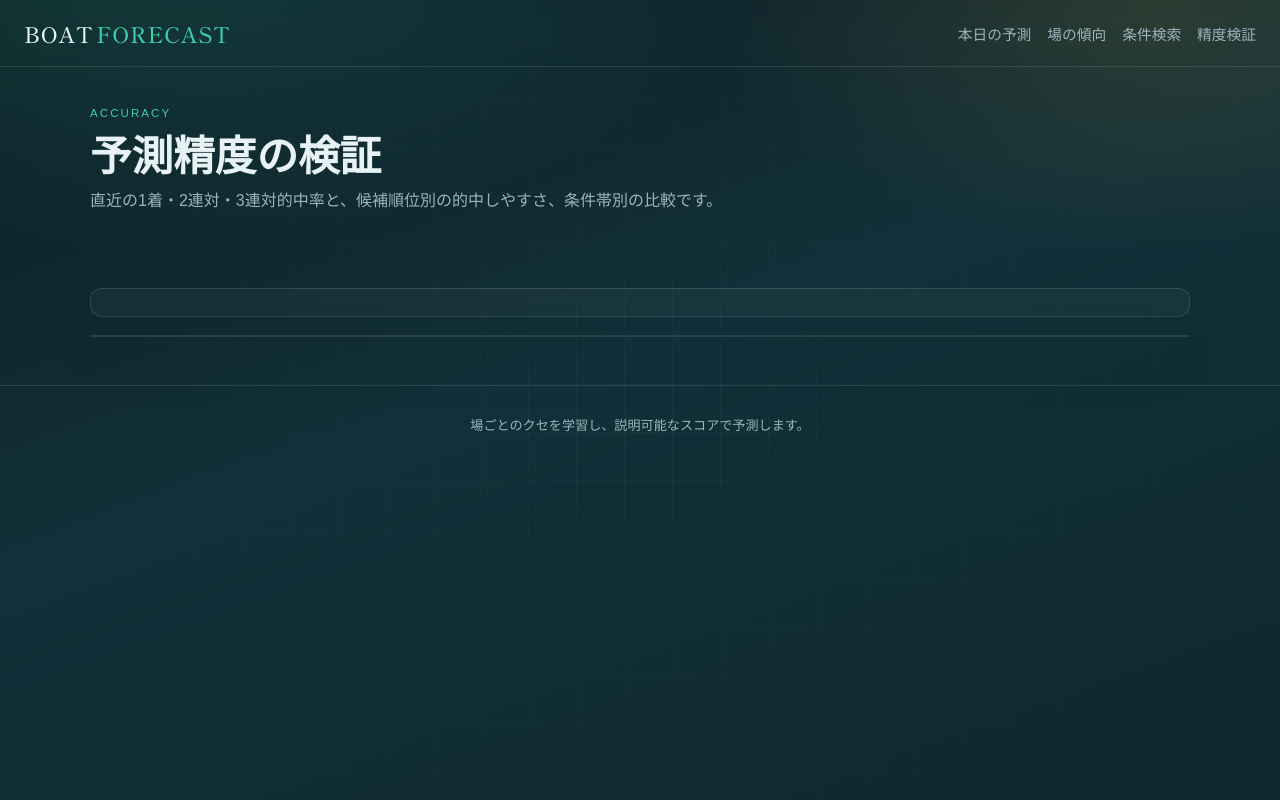
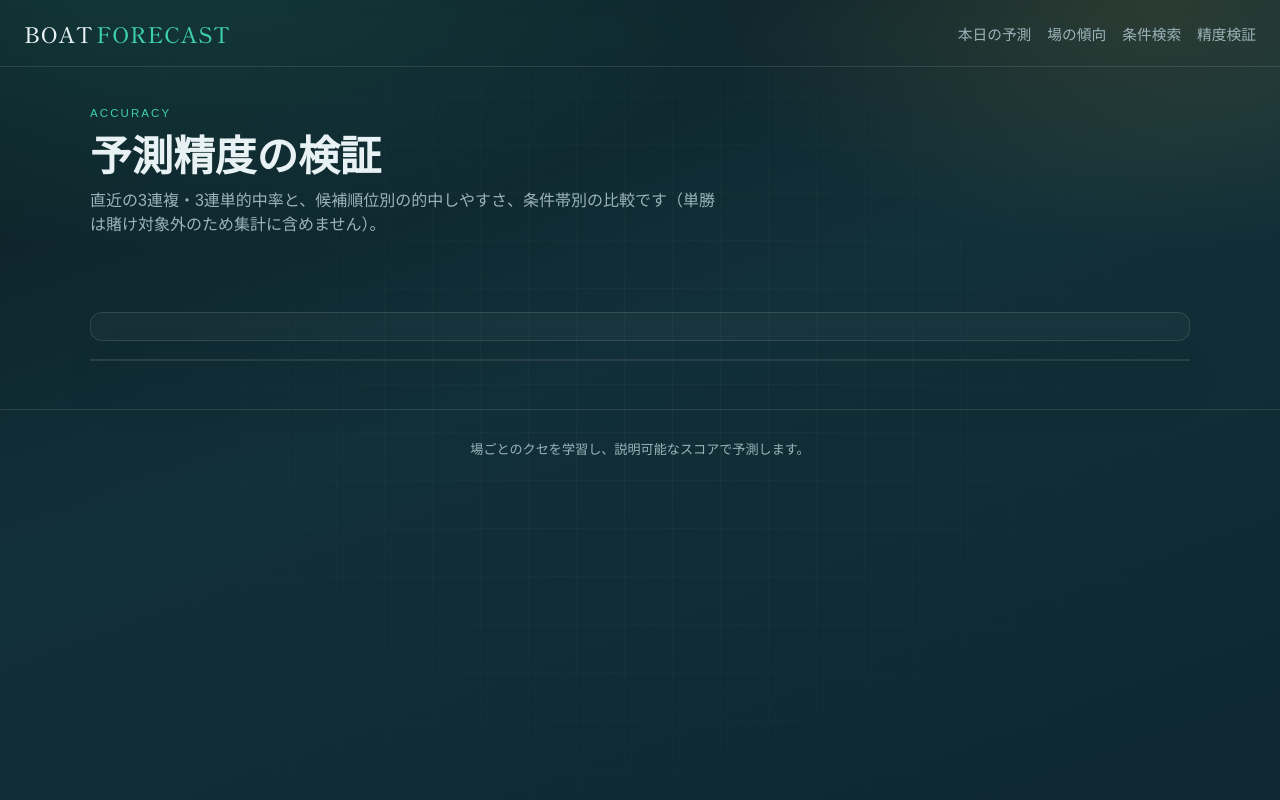
Before and after one commit to syuppi/syuppi-kyotei, a Python web app: template src/boatrace/web/templates/accuracy.html in a window 1280 px wide. Run offline with Jinja, Linux system fonts and the light colour scheme; the template is opened without the code that fills it, so the values that code supplies are empty; some web fonts are replaced.

Commit message:
Count hits as 3連複 or 3連単 only, excluding win
Single-win matches remain visible as reference but no longer count
toward combo hit stats, filters, reviews, or integrity audit rates.

```diff
--- a/src/boatrace/prediction/integrity_audit.py
+++ b/src/boatrace/prediction/integrity_audit.py
@@ -189,9 +189,10 @@ def audit_predictions(
             "win_rate": sum(int(x["hit_win"]) for x in items) / n,
             "trio_rate": sum(int(x["hit_trio"]) for x in items) / n,
             "trifecta_rate": sum(int(x["hit_tf"]) for x in items) / n,
+            "combo_any_rate": sum(int(x["any_hit"]) for x in items) / n,
             "any_rate": sum(int(x["any_hit"]) for x in items) / n,
             "confident_n": sum(int(x["is_confident"]) for x in items),
-            "confident_any_rate": (
+            "confident_combo_any_rate": (
                 sum(int(x["any_hit"]) for x in items if x["is_confident"])
                 / max(1, sum(int(x["is_confident"]) for x in items))
             ),
--- a/src/boatrace/web/static/app.js
+++ b/src/boatrace/web/static/app.js
@@ -383,7 +383,9 @@ function hitFlags(item, wins, sps, sts) {
     hitWin: rawWin,
     hitTrio: rawTrio,
     hitTf: rawTf,
-    anyHit: rawWin || rawTrio || rawTf,
+    // 賭け対象: 3連複 or 3連単のみ
+    anyHit: rawTrio || rawTf,
+    comboHit: rawTrio || rawTf,
     unverifiable: false,
     timingStatus: timing.status,
     timingMessage: timing.message,
@@ -419,7 +421,7 @@ function filterAndSortPrepared(prepared) {
     return true;
   });
 
-  const score = (h) => (h.hitTf ? 4 : 0) + (h.hitTrio ? 2 : 0) + (h.hitWin ? 1 : 0);
+  const score = (h) => (h.hitTf ? 4 : 0) + (h.hitTrio ? 2 : 0);
   rows.sort((a, b) => {
     if (sort === "confidence") {
       const ca = Number(a.item.confidence_score ?? a.item.confidence?.score ?? 0);
@@ -859,7 +861,7 @@ function renderPredictions() {
     <div class="stat"><div class="label">表示中</div><div class="value">${filtered.length}</div></div>
     <div class="stat"><div class="label">自信あり</div><div class="value">${confidentRows.length}<span class="sub"> / ${prepared.length}</span></div></div>
     <div class="stat"><div class="label">自信あり3連複</div><div class="value">${confidentTrio}<span class="sub"> / ${confidentSettled.length || 0}</span></div></div>
-    <div class="stat"><div class="label">的中（いずれか）</div><div class="value">${hitAny}<span class="sub"> / ${settled}</span></div></div>
+    <div class="stat"><div class="label">的中（3連複/3連単）</div><div class="value">${hitAny}<span class="sub"> / ${settled}</span></div></div>
     <div class="stat"><div class="label">3連複 / 3連単的中</div><div class="value">${hitTrio} / ${hitTf}</div></div>
     ${unverifiableN ? `<div class="stat"><div class="label">的中除外</div><div class="value">${unverifiableN}<span class="sub">R</span></div></div>` : ""}
     <div class="stat"><div class="label">穴候補あり</div><div class="value">${upsetCount}</div></div>
@@ -931,7 +933,9 @@ function renderPredictions() {
       const ev = t.ev != null ? Number(t.ev) : null;
       let mark = "";
       if (hits.hasResult && !hits.unverifiable) {
-        if (kind === "win" && Number(t.combo?.[0]) === Number(item.result.rank1)) mark = ' <span class="badge hit">的中</span>';
+        if (kind === "win" && Number(t.combo?.[0]) === Number(item.result.rank1)) {
+          mark = ' <span class="badge">単勝一致</span>';
+        }
         if (kind === "trio") {
           const trueTop3 = [item.result.rank1, item.result.rank2, item.result.rank3];
           const set = new Set((t.combo || []).map(Number));
@@ -1023,7 +1027,7 @@ function renderPredictions() {
         </div>`;
       }
       return `<div class="meta">結果: ${item.result.rank1}-${item.result.rank2}-${item.result.rank3}${kim}
-        <span class="badge ${hits.hitWin ? "hit" : "upset"}">${hits.hitWin ? "単勝的中" : "単勝外れ"}</span>
+        <span class="badge ${hits.hitWin ? "" : "upset"}">${hits.hitWin ? "単勝一致" : "単勝外れ"}</span>
         <span class="badge ${hits.hitTrio ? "hit" : "upset"}">${hits.hitTrio ? "3連複的中" : "3連複外れ"}</span>
         <span class="badge ${hits.hitTf ? "hit" : "upset"}">${hits.hitTf ? "3連単的中" : "3連単外れ"}</span>
       </div>`;
@@ -1054,7 +1058,7 @@ function renderPredictions() {
       </div>`;
     })();
 
-    const hitClass = hits.hitTf ? "is-tf-hit" : hits.hitTrio ? "is-trio-hit" : hits.hitWin ? "is-win-hit" : "";
+    const hitClass = hits.hitTf ? "is-tf-hit" : hits.hitTrio ? "is-trio-hit" : "";
 
     return `
       <article class="race ${hitClass} ${compact ? "compact" : ""}" style="animation-delay:${Math.min(idx, 12) * 0.03}s">
@@ -1135,10 +1139,9 @@ async function bootAccuracy() {
   const summary = await jget("/api/accuracy/summary?days=30");
   document.getElementById("acc-summary").innerHTML = `
     <div class="stat"><div class="label">対象レース</div><div class="value">${summary.n_races}</div></div>
-    <div class="stat"><div class="label">単勝(〜3候補)</div><div class="value">${pct(summary.win_rate)}</div></div>
-    <div class="stat"><div class="label">2連対的中率</div><div class="value">${pct(summary.quinella_rate)}</div></div>
     <div class="stat"><div class="label">3連複(〜3候補)</div><div class="value">${pct(summary.trio_rate)}</div></div>
     <div class="stat"><div class="label">3連単(〜3候補)</div><div class="value">${pct(summary.trifecta_rate || 0)}</div></div>
+    <div class="stat"><div class="label">単勝(参考)</div><div class="value">${pct(summary.win_rate)}</div></div>
   `;
   const rankStats = await loadTicketRankStats();
   const panel = document.getElementById("acc-ticket-ranks");
@@ -1170,7 +1173,7 @@ async function bootAccuracy() {
             <tbody>
               ${rows.join("")}
               <tr>
-                <td>いずれか（最大5点）</td>
+                <td>3連複/3連単・いずれか（最大5点）</td>
                 <td>${pct(block.sanrenpuku?.any_rate)}</td>
                 <td>${pct(block.sanrentan?.any_rate)}</td>
               </tr>
--- a/src/boatrace/web/templates/accuracy.html
+++ b/src/boatrace/web/templates/accuracy.html
@@ -4,13 +4,13 @@
 <section class="hero-panel compact">
   <p class="eyebrow">Accuracy</p>
   <h1>予測精度の検証</h1>
-  <p class="lede">直近の1着・2連対・3連対的中率と、候補順位別の的中しやすさ、条件帯別の比較です。</p>
+  <p class="lede">直近の3連複・3連単的中率と、候補順位別の的中しやすさ、条件帯別の比較です（単勝は賭け対象外のため集計に含めません）。</p>
 </section>
 <section id="acc-summary" class="summary-row"></section>
 <section id="acc-ticket-ranks" class="ticket-rank-panel"></section>
 <section id="acc-table" class="table-wrap"></section>
 {% endblock %}
 {% block scripts %}
-<script src="/static/app.js?v=ticket-rank-stats-1"></script>
+<script src="/static/app.js?v=combo-hit-only-1"></script>
 <script>bootAccuracy();</script>
 {% endblock %}
--- a/src/boatrace/web/templates/index.html
+++ b/src/boatrace/web/templates/index.html
@@ -20,8 +20,8 @@
       <select id="hit-filter">
         <option value="all">すべて</option>
         <option value="confident">自信ありのみ</option>
-        <option value="any_hit">的中のみ（いずれか）</option>
-        <option value="win_hit">単勝的中のみ</option>
+        <option value="any_hit">的中のみ（3連複/3連単）</option>
+        <option value="win_hit">単勝一致のみ（参考）</option>
         <option value="trio_hit">3連複的中のみ</option>
         <option value="trifecta_hit">3連単的中のみ</option>
         <option value="miss">外れのみ</option>
@@ -68,7 +68,7 @@
 <section id="list" class="race-list" aria-live="polite"></section>
 {% endblock %}
 {% block scripts %}
-<script src="/static/app.js?v=hit-verify-trends-1"></script>
+<script src="/static/app.js?v=combo-hit-only-1"></script>
 <script>
   bootPredictions();
 </script>
```
Also changed, not shown: src/boatrace/prediction/review.py (+11 -9 lines), tests/test_hit_flags.py (added, +35 -0 lines).
